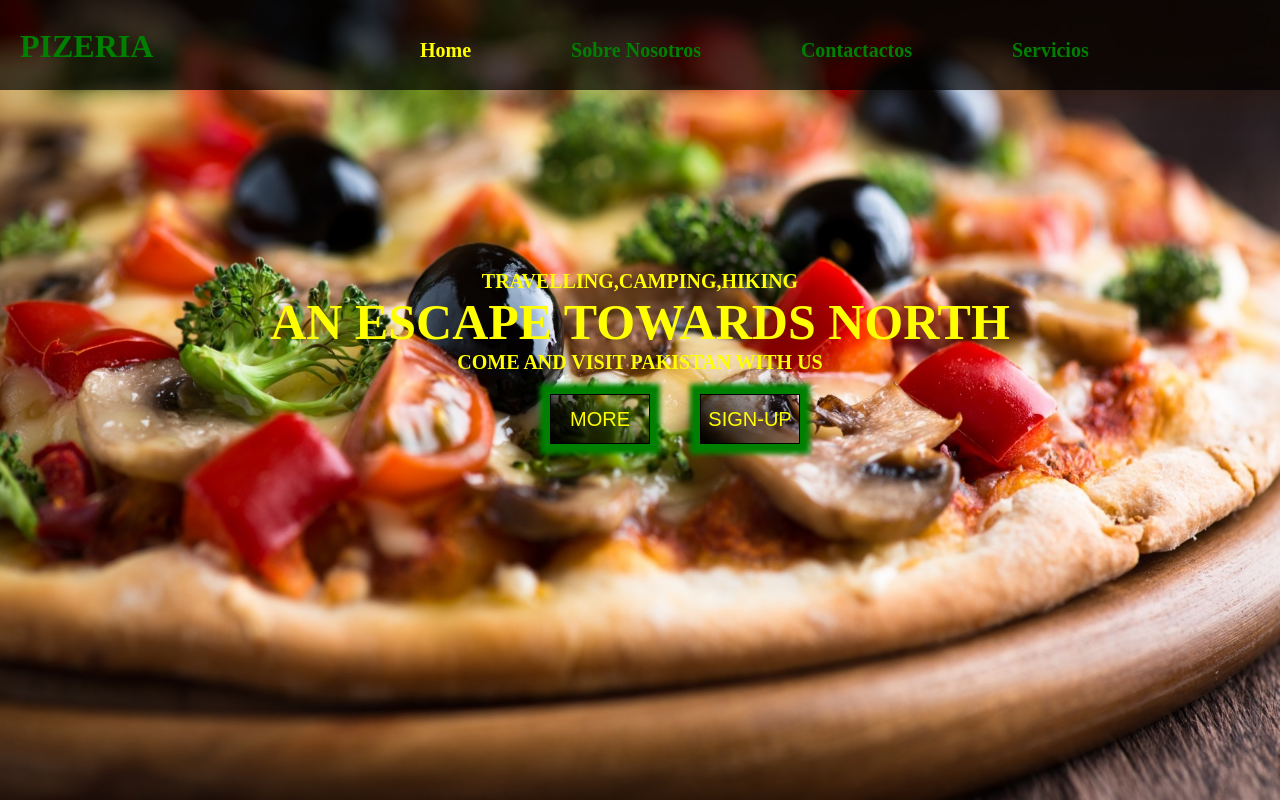
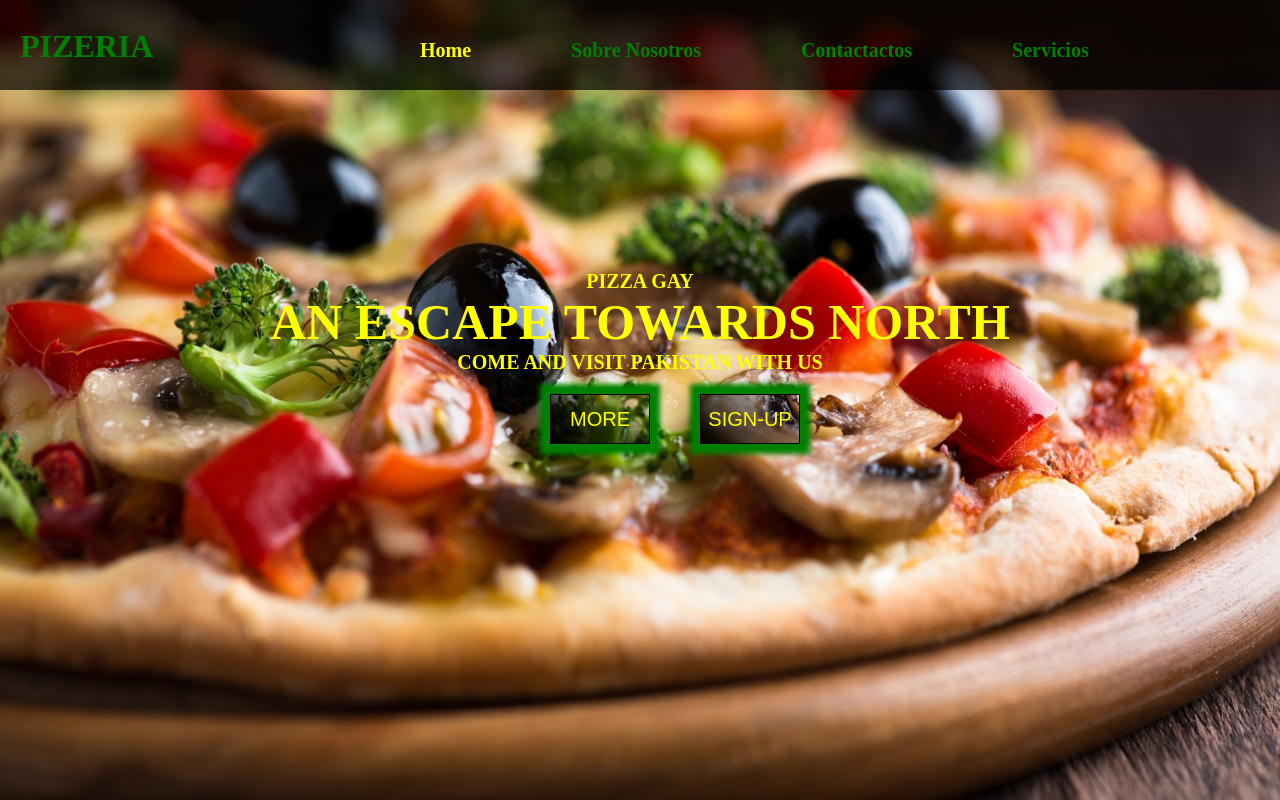
Before and after one commit to mlanzamolina/pizeriaWeb, a React (Create React App) app: page / in a window 1280 px wide. Built offline with nearby package versions, Linux system fonts and the light colour scheme.

Commit message:
pizza-gay

```diff
--- a/src/Pizeria.js
+++ b/src/Pizeria.js
@@ -26,7 +26,7 @@ export default function Pizeria() {
 
 <div class="hero-text">
 
-<h3>TRAVELLING,CAMPING,HIKING</h3>
+<h3>Pizza gay</h3>
 
 <h2>AN ESCAPE TOWARDS NORTH</h2>
 
```
Also changed, not shown: 1 other file (tests, documents, lock files or other folders).
